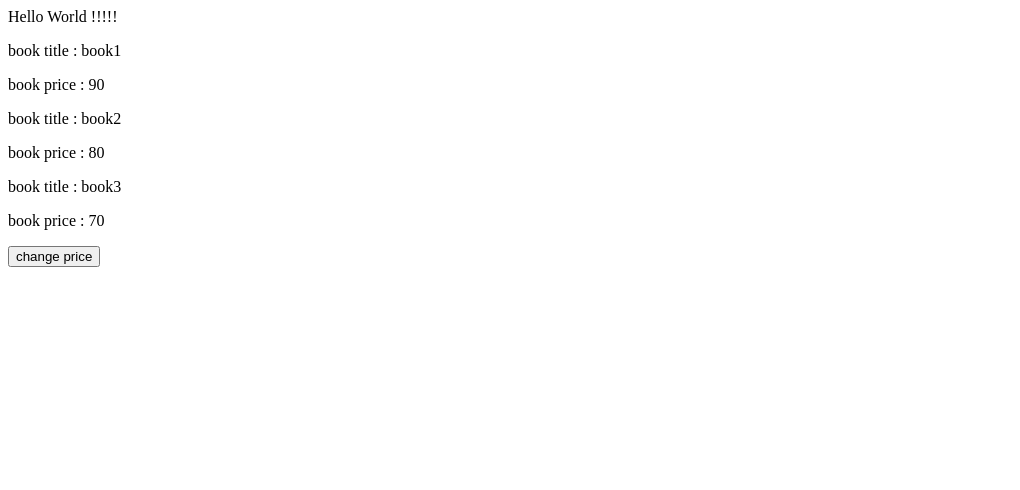
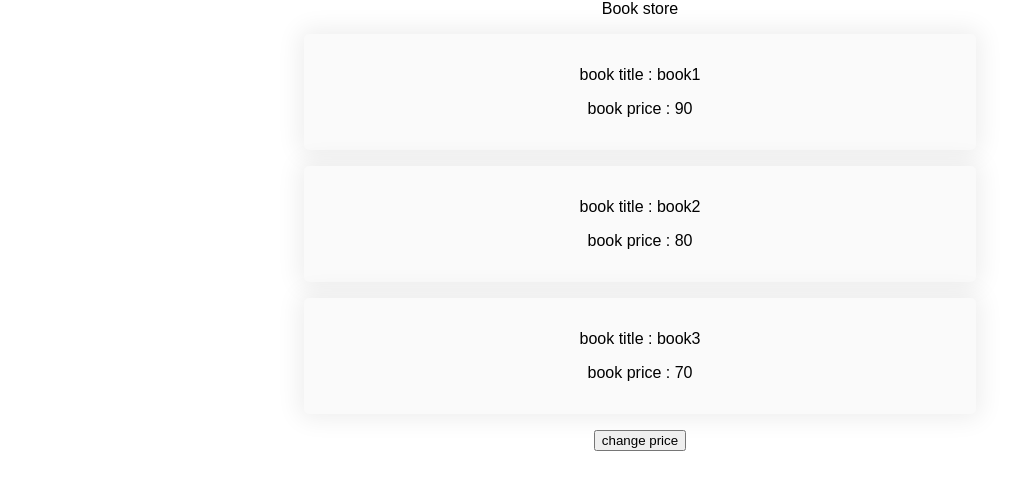
Before and after one commit to behzadPanahi/ReactTrain, a React (Create React App) app in the folder myapp/: page / in a window 1280 px wide. Shown: the top 490 px of the page, without its empty margins (0-1020 px from the left). Built offline with nearby package versions, Linux system fonts and the light colour scheme.

Commit message:
adding style

```diff
--- /dev/null
+++ b/myapp/src/App.css
@@ -0,0 +1,3 @@
+.center {
+    text-align: center;
+}
--- a/myapp/src/App.js
+++ b/myapp/src/App.js
@@ -1,52 +1,27 @@
-import React, { useState } from 'react'
+import React from 'react'
 import Product from './components/product/Product'
+import './App.css'
 
-// class App extends React.Component {
-//     state = {
-//         products: [{ title: 'book1', price: '90' }, { title: 'book2', price: '80' }, { title: 'book3', price: '70' }]
-//     }
+class App extends React.Component {
+    state = {
+        products: [{ title: 'book1', price: '90' }, { title: 'book2', price: '80' }, { title: 'book3', price: '70' }]
+    }
 
-//     changePriceHandler = () => {
-//         let newState = {
-//             products: [{ title: 'book1', price: '10' }, { title: 'book2', price: '10' }, { title: 'book3', price: '10' }]
-//         }
-//         this.setState(newState)
-//     }
-//     render() {
-//         return (
-//             <div id='main' className='container'>
-//                 Hello World !!!!!
-//                 <Product title={this.state.products[0].title} price={this.state.products[0].price} />
-//                 <Product title={this.state.products[1].title} price={this.state.products[1].price} />
-//                 <Product title={this.state.products[2].title} price={this.state.products[2].price} />
-//                 <button onClick={this.changePriceHandler}>change price</button>
-//             </div>)
-//     }
-// }
-
-const App = () => {
-    let [Pstate, setPState] = useState({
-        products: [{ title: 'book1', price: '90' },
-        { title: 'book2', price: '80' },
-        { title: 'book3', price: '70' }]
-    });
-
-    let changePriceHandler = () => {
+    changePriceHandler = () => {
         let newState = {
-            products: [{ title: 'book1', price: '10' },
-            { title: 'book2', price: '10' },
-            { title: 'book3', price: '10' }]
+            products: [{ title: 'book1', price: '10' }, { title: 'book2', price: '10' }, { title: 'book3', price: '10' }]
         }
-        setPState(newState)
-
+        this.setState(newState)
     }
-    return (
-        <div id='main' className='container'>
-            Hello World !!!!!
-            <Product title={Pstate.products[0].title} price={Pstate.products[0].price} />
-            <Product title={Pstate.products[1].title} price={Pstate.products[1].price} />
-            <Product title={Pstate.products[2].title} price={Pstate.products[2].price} />
-            <button onClick={changePriceHandler}>change price</button>
-        </div>)
+    render() {
+        return (
+            <div  className='center'>
+                Book store
+                <Product title={this.state.products[0].title} price={this.state.products[0].price} />
+                <Product title={this.state.products[1].title} price={this.state.products[1].price} />
+                <Product title={this.state.products[2].title} price={this.state.products[2].price} />
+                <button onClick={this.changePriceHandler}>change price</button>
+            </div>)
+    }
 }
 export default App
--- /dev/null
+++ b/myapp/src/components/product/Product.css
@@ -0,0 +1,9 @@
+.product {
+    background-color: #fafafa;
+    text-align: center;
+    margin: 1rem auto;
+    width: 50%;
+    padding: 1rem;
+    border-radius: 5px;
+    box-shadow: 0 0 25px 5px rgba(0, 0, 0, 0.07);
+}
--- a/myapp/src/components/product/Product.js
+++ b/myapp/src/components/product/Product.js
@@ -1,8 +1,9 @@
 import React from 'react'
+import './Product.css'
 
 const Product=(props)=>{
     return(
-        <div>
+        <div className='product'>
             <p>book title : {props.title}</p>
             <p>book price : {props.price}</p>
             <p> {props.children} </p>
--- /dev/null
+++ b/myapp/src/index.css
@@ -0,0 +1,4 @@
+body {
+    margin: 0 auto;
+    font-family: sans-serif;
+}
--- a/myapp/src/index.js
+++ b/myapp/src/index.js
@@ -1,5 +1,6 @@
 import React from 'react'
 import ReactDom from 'react-dom'
 import App from './App'
+import './index.css'
 
 ReactDom.render(<App />, document.getElementById('root'))
```
